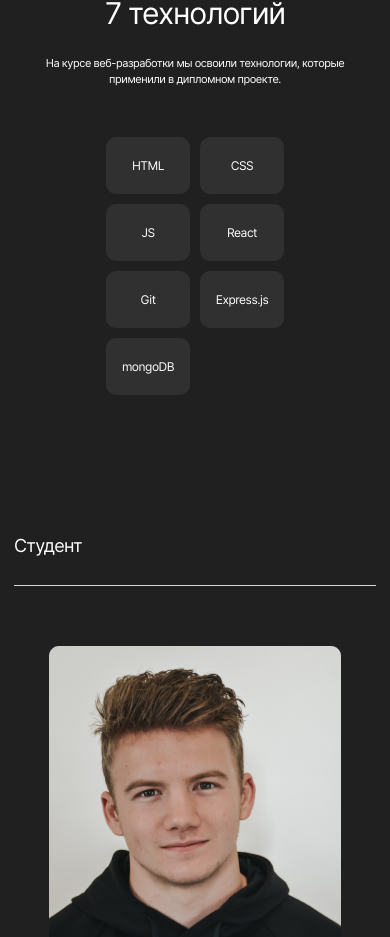
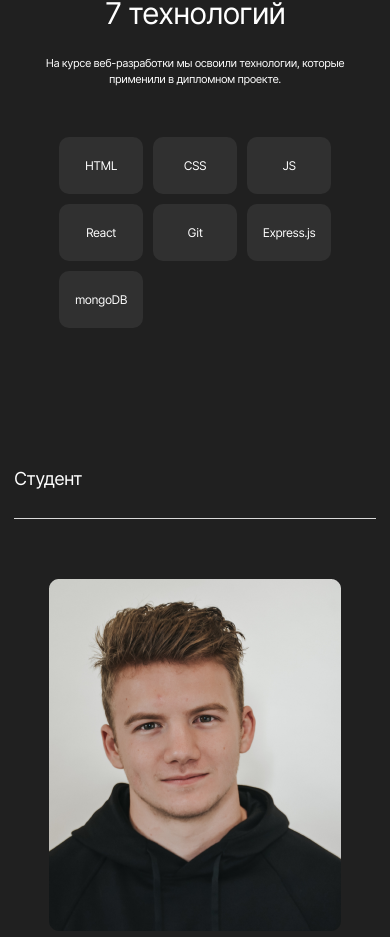
Before and after one commit to eugesher/movies-explorer-frontend, a React (Create React App) app: page / in a window 390 px wide. Shown: the part 1467-2404 px from the top of the page. Built offline with nearby package versions, Linux system fonts and the light colour scheme; the HTML template or start-up script is replaced by a standard one.

Commit message:
feat: techs adaptive grid

```diff
--- a/src/components/Techs/Techs.css
+++ b/src/components/Techs/Techs.css
@@ -130,9 +130,13 @@
     text-align: center;
   }
   .techs__tag-list {
+    box-sizing: border-box;
+    max-width: 100%;
     display: grid;
-    grid-template-columns: repeat(2, min-content);
+    justify-content: center;
+    grid-template-columns: repeat(auto-fit, 84px);
     margin-top: 50px;
-    gap: 10px;
+    grid-gap: 10px;
+    padding: 0 8px;
   }
 }
```
